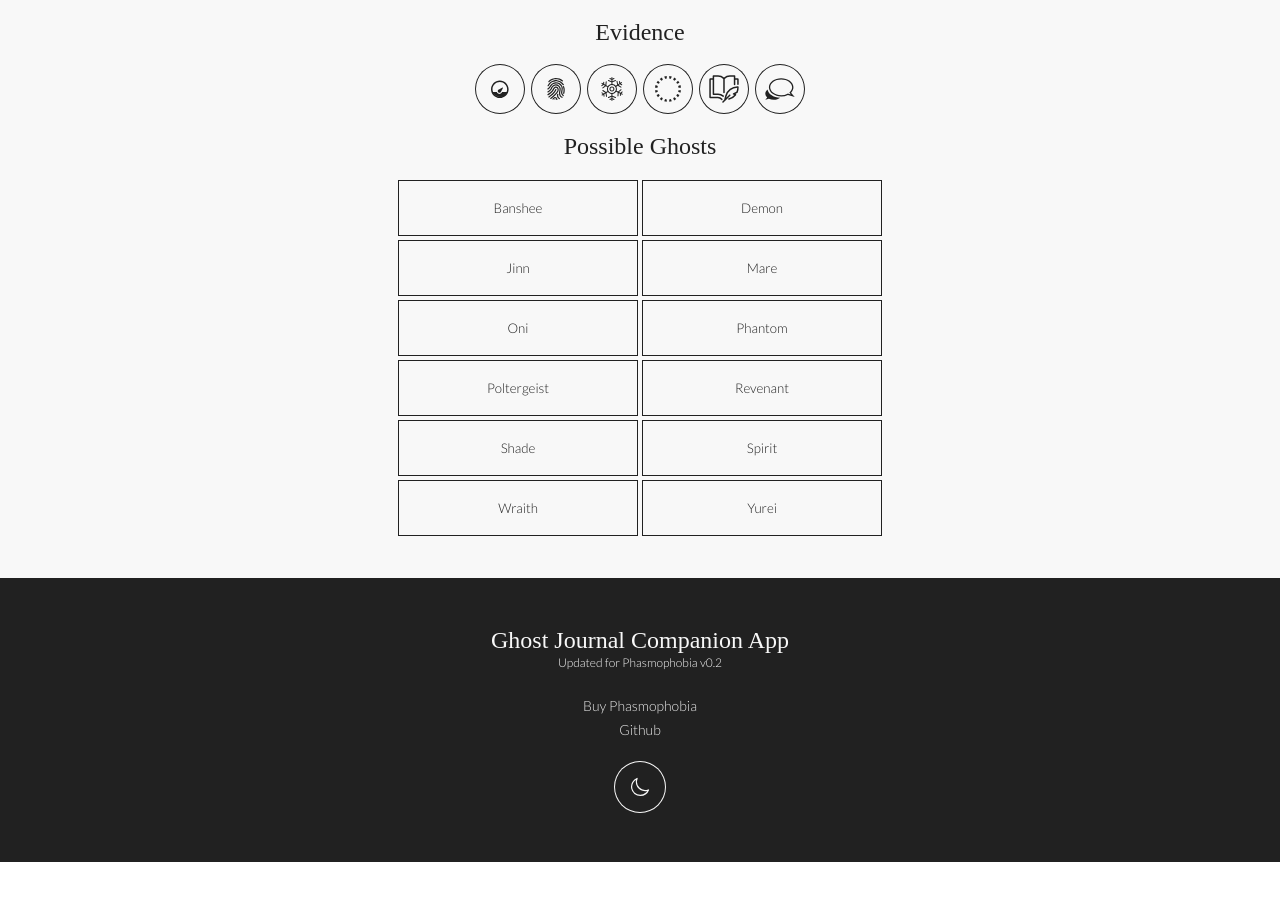
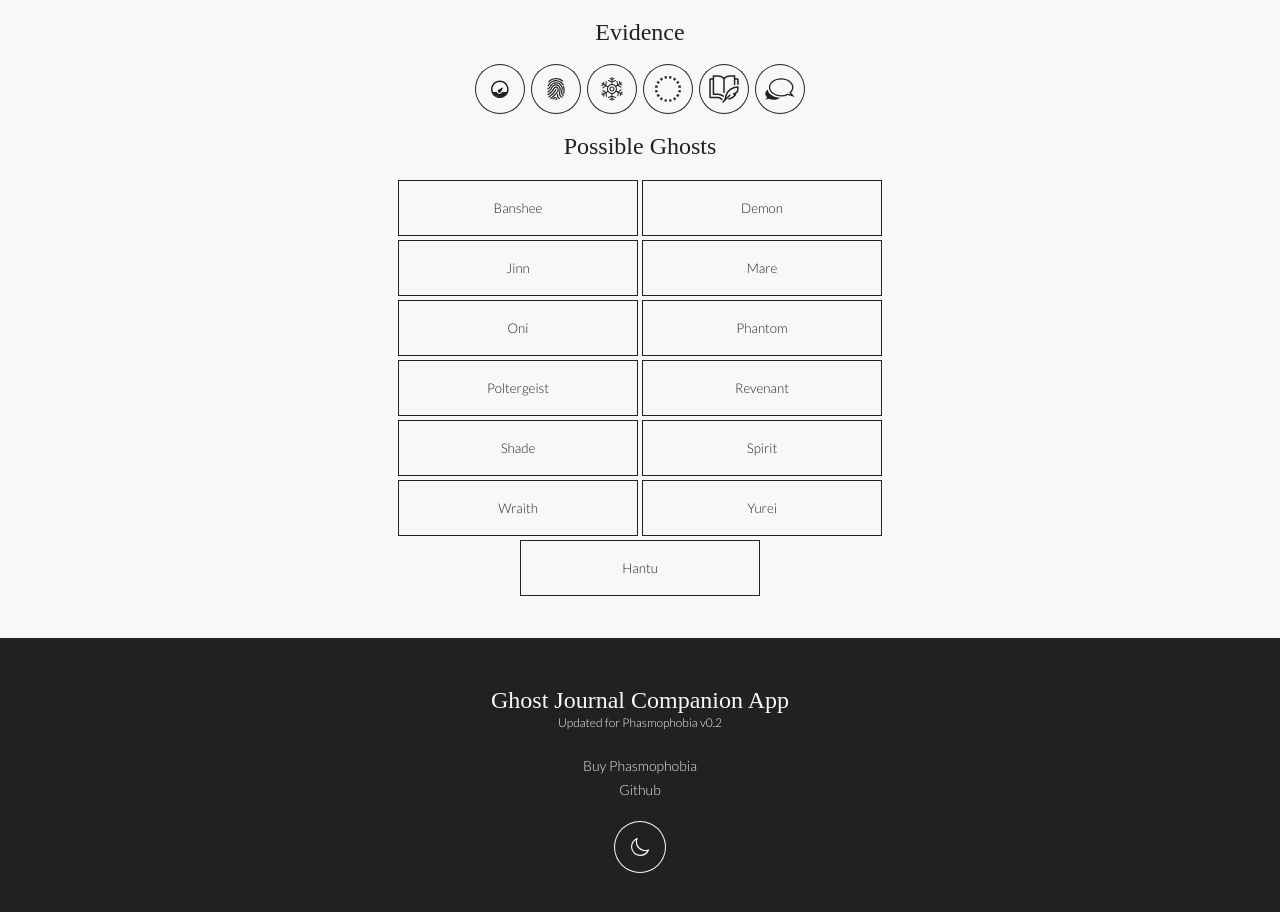
Before and after one commit to danWithABeard/phasmophobia-journal, a React (Create React App) app: page / in a window 1280 px wide. Shown: the top 912 px of the page. Before the commit the page ends 862 px from the top, so only its background shows below. Built offline with nearby package versions, Linux system fonts and the light colour scheme; a web font is replaced by a local one.

Commit message:
Adding Hantu ghost type

```diff
--- a/src/constants.js
+++ b/src/constants.js
@@ -70,6 +70,12 @@ export const GHOST_TYPES = [
     name: 'Yurei',
     evidence: [3, 4, 5],
     weakness: 'Smudge Sticks in spawn rooms'
+  },
+  {
+    id: 13,
+    name: 'Hantu',
+    evidence: [2, 4, 5],
+    weakness: 'Slower in warmer rooms'
   }
 ]
 
```
